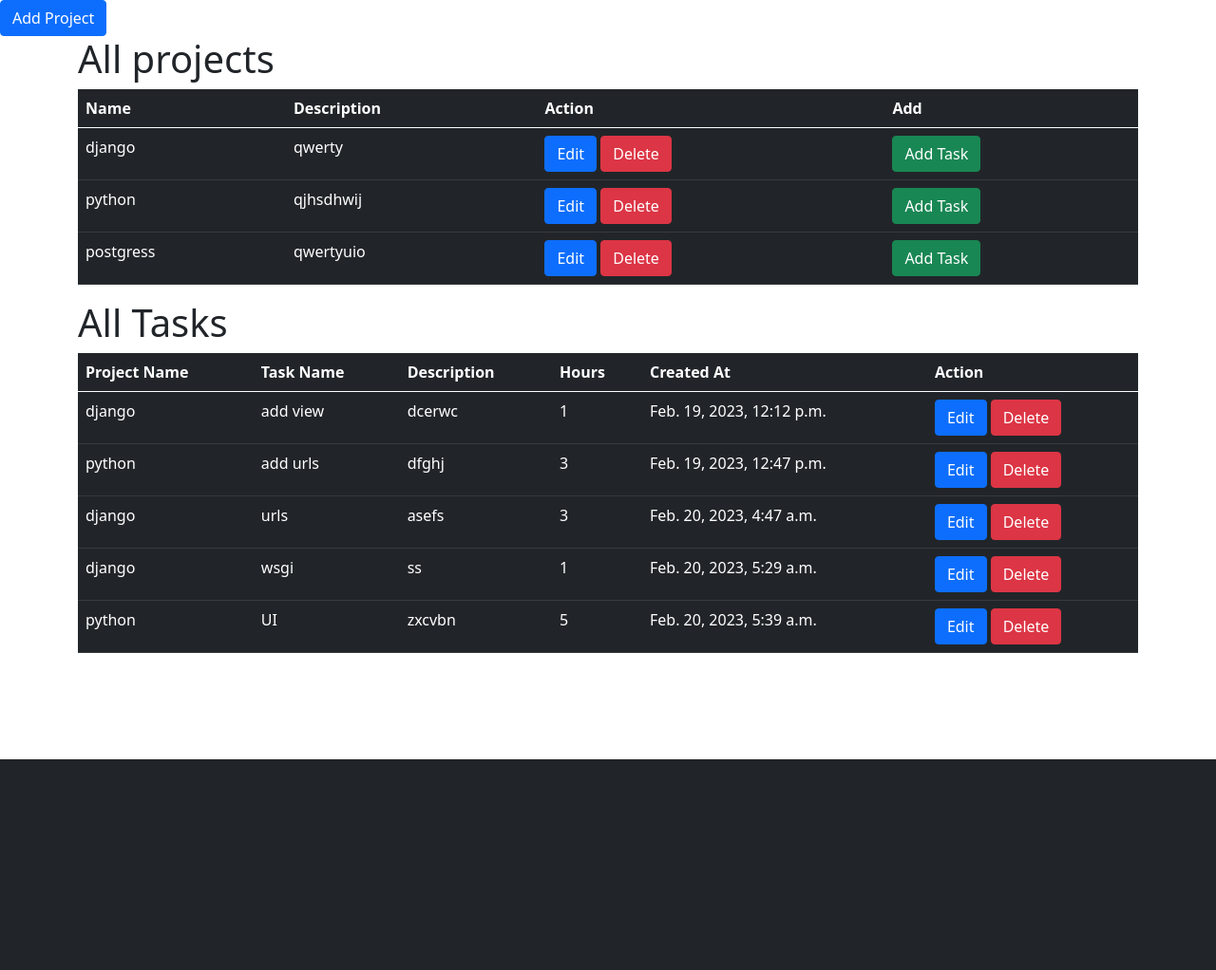
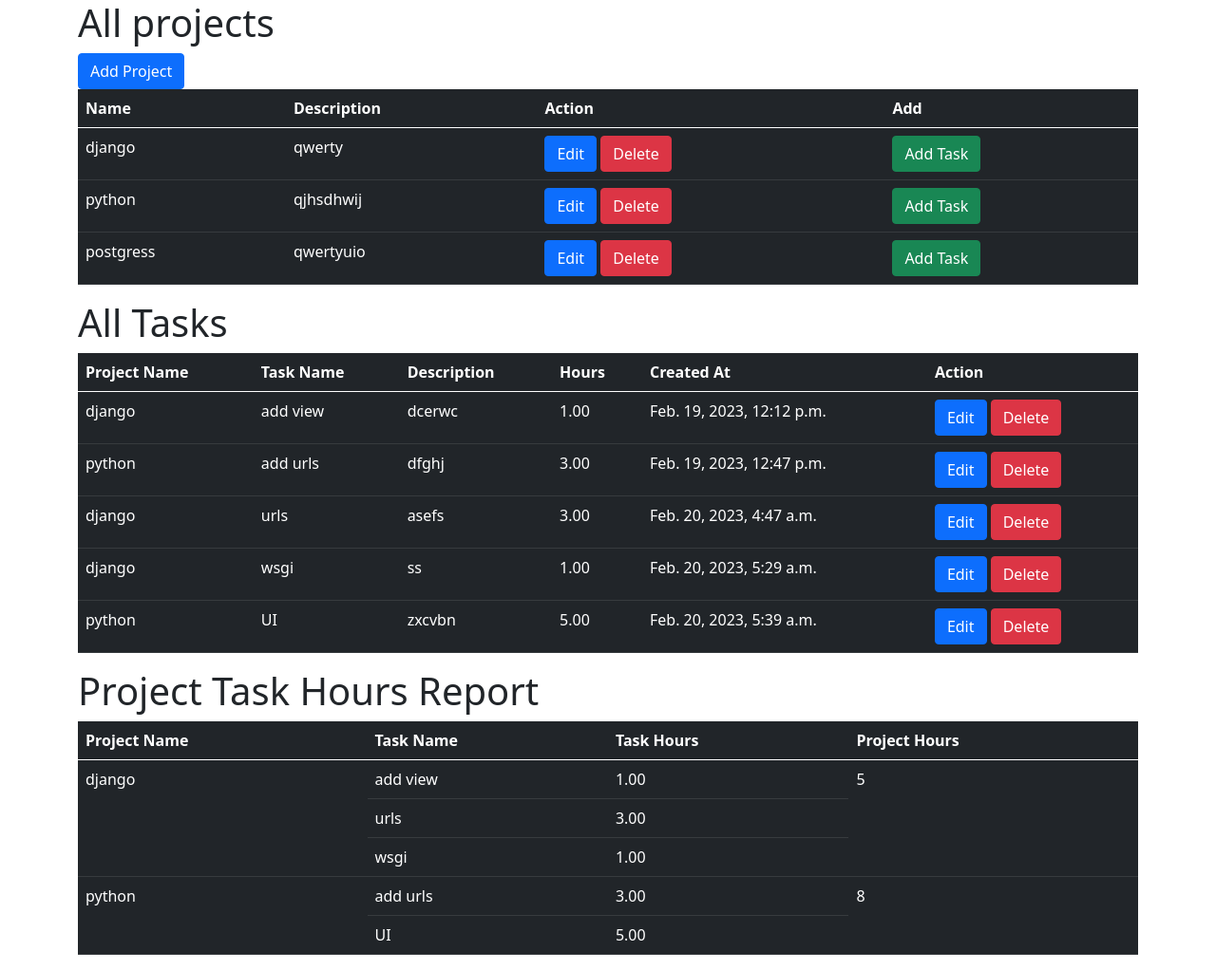
Before and after one commit to mohammedmufleeh/project_managment, a Django app: page /projects/ in a window 1280 px wide. Shown: the whole page at 95% size. Before the commit the page ends 800 px from the top, so only its background shows below. Run offline with Django 4.2, Linux system fonts and the light colour scheme; data comes from the database, SQL or seed files in the repository; both versions use the stored data as it was after the commit; some libraries are stand-ins or nearby versions.

Commit message:
complted

```diff
--- a/projects/models.py
+++ b/projects/models.py
@@ -15,7 +15,7 @@
     project = models.ForeignKey(Project, on_delete=models.CASCADE, related_name='tasks')
     name = models.CharField(max_length=255)
     description = models.TextField()
-    hours = models.IntegerField(null=True)
+    hours = models.DecimalField(max_digits=5, decimal_places=2, default=0.00)
     created_at = models.DateTimeField(auto_now_add=True,null=True)
 
     def __str__(self):
--- a/projects/templates/main.html
+++ b/projects/templates/main.html
@@ -15,11 +15,12 @@
     {% block content %}
 
         <div>
-            <a href="{% url 'add_project' %}"><button type="button" class="btn btn-primary">Add Project</button></a>
+
         </div>
 
         <div class="container">
             <h1>All projects</h1>
+            <a href="{% url 'add_project' %}"><button type="button" class="btn btn-primary ">Add Project</button></a>
   <table class="table table-dark">
     <thead>
       <tr>
@@ -77,6 +78,61 @@
 </table>
 
         </div>
+
+
+        <!-- <div class="container">
+          <h1>Reports</h1>
+          <table class="table table-dark">
+            <thead>
+              <tr>
+                <th>Project</th>
+                <th>Total Hours</th>
+              </tr>
+            </thead>
+            <tbody>
+              {% for project in projects_h %}
+                {% for task in project.tasks.all %}
+                <tr>
+                  <td>{{ project.name}}</td>
+                  <td>{{ task.name }}</td>
+                  <td>{{ project.total_hours }}</td>
+                </tr>
+              {% endfor %}
+               {% endfor %}
+            </tbody>
+          </table>
+
+        </div> -->
+
+        <div  class="container">
+        <h1>Project Task Hours Report</h1>
+        <table class="table table-dark">
+          <thead>
+            <tr>
+              <th>Project Name</th>
+              <th>Task Name</th>
+              <th>Task Hours</th>
+              <th>Project Hours</th>
+            </tr>
+          </thead>
+          <tbody>
+            {% for project in projects_h %}
+              {% for task in project.tasks.all %}
+                <tr>
+                  {% if forloop.first %}
+                    <td rowspan="{{ project.tasks.count }}">{{ project.name }}</td>
+                  {% endif %}
+                  <td>{{ task.name }}</td>
+                  <td>{{ task.hours }}</td>
+                  {% if forloop.first %}
+                    <td rowspan="{{ project.tasks.count }}">{{ project.total_hours }}</td>
+                  {% endif %}
+                </tr>
+              {% endfor %}
+            {% endfor %}
+          </tbody>
+        </table>
+      </div>
     {% endblock %}
 </body>
 </html>
--- a/projects/views.py
+++ b/projects/views.py
@@ -2,13 +2,16 @@
 from .models import Project,Task
 from django.contrib import messages
 from .forms import ProjectForm , TaskForm
+from django.db.models import Sum
 
 # Create your views here.
 def projects(request):
     projects = Project.objects.all()
     tasks = Task.objects.all()
+    projects_h = Project.objects.annotate(total_hours=Sum('tasks__hours'))
     context = {'tasks': tasks,
-               'projects': projects
+               'projects': projects,
+               'projects_h':projects_h
                }
 
     return render(request, 'main.html', context)
@@ -81,3 +84,10 @@
         return redirect('projects')
     context = {'project': project, 'task': task}
     return render(request, 'delete_task.html', context)
+
+
+
+# def project_hours(request):
+#     projects = Project.objects.annotate(total_hours=Sum('tasks__hours'))
+
+#     return render(request, 'main.html', {'projects': projects})
```
Also changed, not shown: db.sqlite3, projects/migrations/0003_alter_task_hours.py (added).
